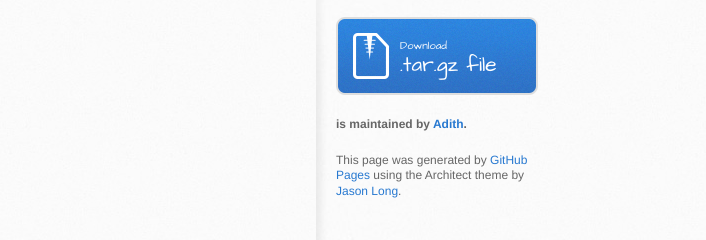
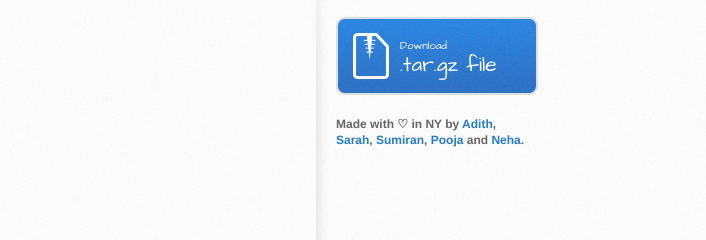
Before and after one commit to Adith/Graphene, a plain HTML site: page index.html in a window 1280 px wide. Shown: the part 349-589 px from the top of the page, 574-1280 px from the left. Drawn offline with Linux system fonts and the light colour scheme.

Commit message:
Updated collaborators

```diff
--- a/index.html
+++ b/index.html
@@ -123,9 +123,8 @@ Profile attributes generated at <a href="randomuser.me">pseudo-random</a>.</p>
             .tar.gz file
           </a>
 
-          <p class="repo-owner"><a href="https://github.com/Adith/Graphene"></a> is maintained by <a href="https://github.com/Adith">Adith</a>.</p>
+          <p class="repo-owner">Made with ♡ in NY by <a href="https://github.com/Adith">Adith</a>, <a href="https://github.com/sarahpanda">Sarah</a>, <a href="https://github.com/sumiran">Sumiran</a>, <a href="https://github.com/poojamaiya">Pooja</a> and <a href="https://github.com/neharastogi">Neha</a>.</p>
 
-          <p>This page was generated by <a href="https://pages.github.com">GitHub Pages</a> using the Architect theme by <a href="https://twitter.com/jasonlong">Jason Long</a>.</p>
         </aside>
       </div>
     </div>
```
